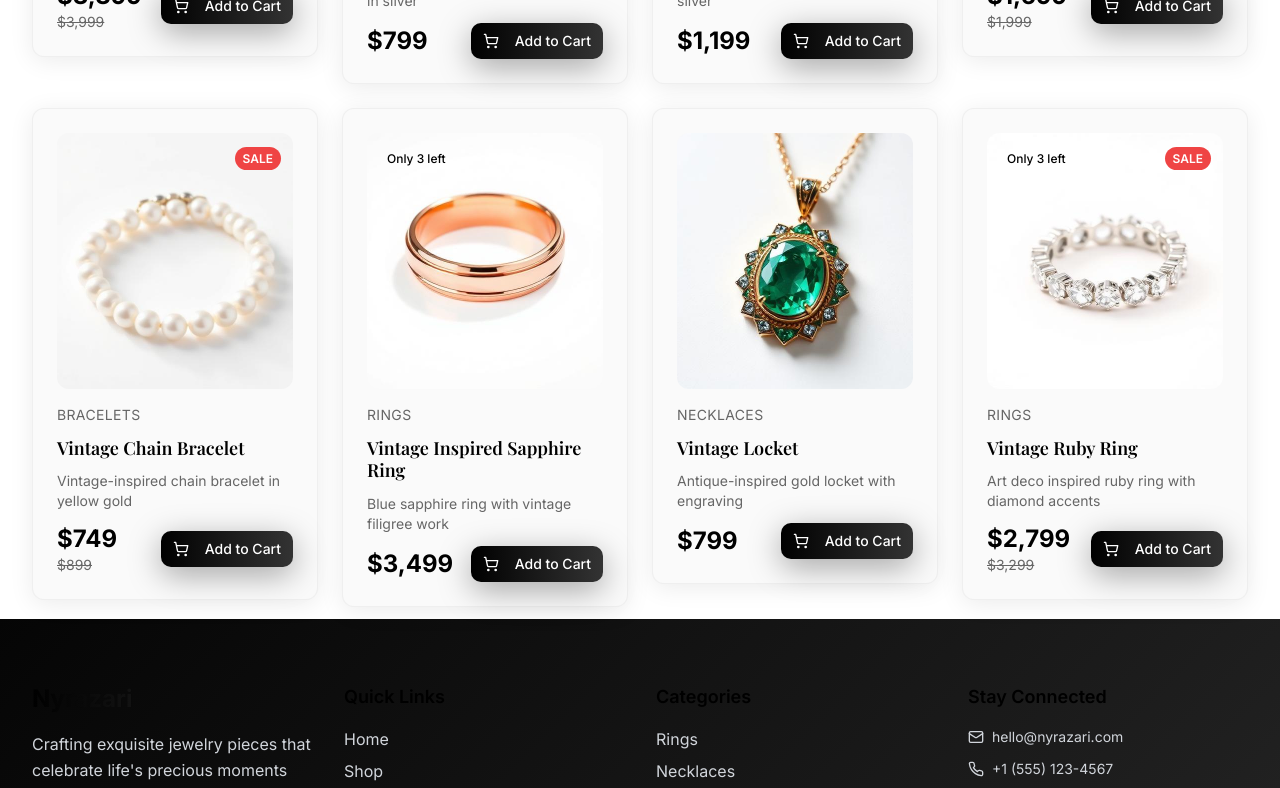
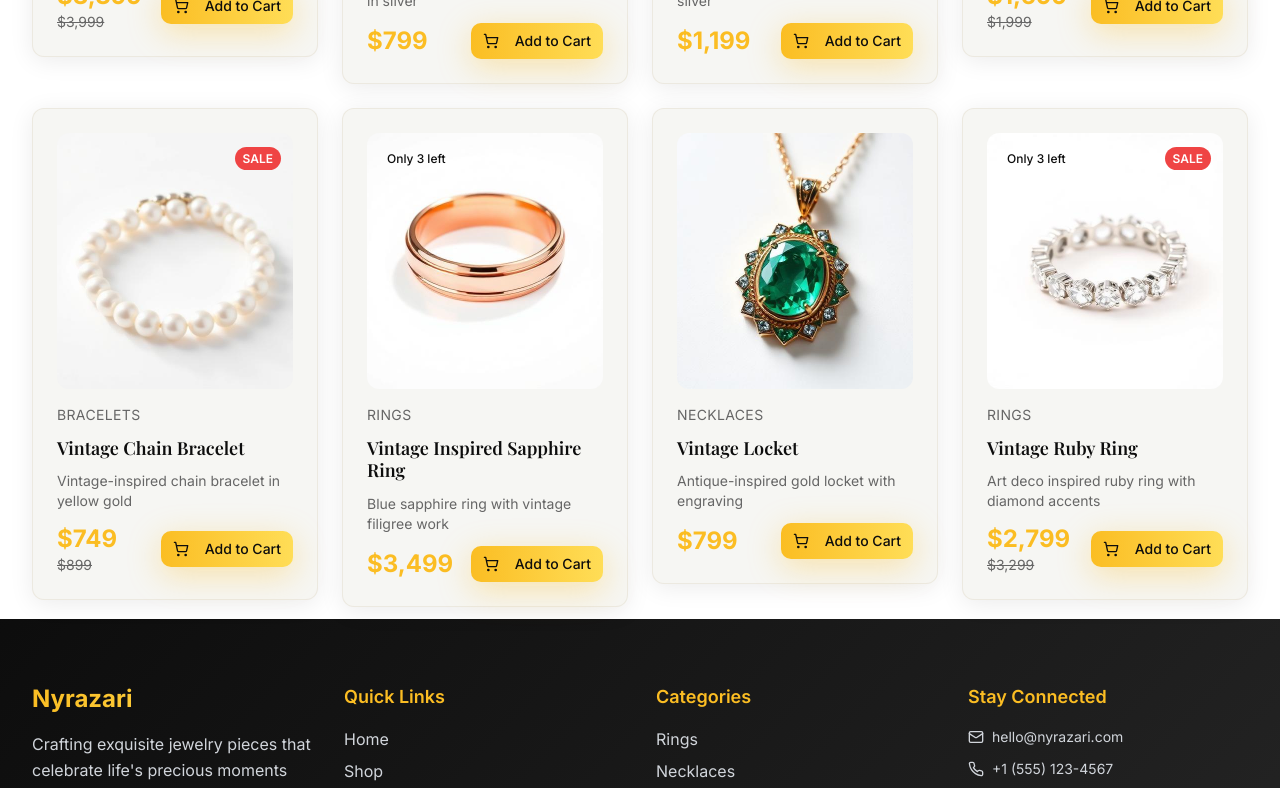
Before and after one commit to rogeeeosbackk/nyrazari-jewel-display, a React (Vite) app: page /shop in a window 1280 px wide. Shown: the part 4980-5768 px from the top of the page. Built offline with nearby package versions, Linux system fonts and the light colour scheme; the HTML template or start-up script is replaced by a standard one.

Commit message:
Refactor: Apply golden and black theme

```diff
--- a/src/components/ProductCard.tsx
+++ b/src/components/ProductCard.tsx
@@ -38,7 +38,7 @@ const ProductCard: React.FC<ProductCardProps> = ({ product, index = 0 }) => {
       <Link to={`/product/${product.id}`}>
         <div className="relative overflow-hidden rounded-lg mb-4">
           <img
-            src={product.image}
+            src={product.images[0]}
             alt={product.name}
             className="w-full h-64 object-cover transition-transform duration-500 group-hover:scale-110"
           />
--- a/src/contexts/CartContext.tsx
+++ b/src/contexts/CartContext.tsx
@@ -5,7 +5,7 @@ export interface Product {
   name: string;
   price: number;
   offerPrice?: number;
-  image: string;
+  images: string[];
   category: string;
   description: string;
   stock: number;
--- a/src/contexts/ProductContext.tsx
+++ b/src/contexts/ProductContext.tsx
@@ -22,7 +22,7 @@ const initialProducts: Product[] = [
     name: 'Diamond Eternity Ring',
     price: 2899,
     offerPrice: 2299,
-    image: '/src/assets/ring-diamond-eternity.jpg',
+    images: ['/src/assets/ring-diamond-eternity.jpg', '/src/assets/ring-diamond-eternity.jpg', '/src/assets/ring-diamond-eternity.jpg'],
     category: 'rings',
     description: 'Exquisite 18k white gold eternity ring featuring brilliant-cut diamonds',
     stock: 5,
@@ -31,7 +31,7 @@ const initialProducts: Product[] = [
     id: '2',
     name: 'Rose Gold Wedding Band',
     price: 799,
-    image: '/src/assets/ring-rose-gold-band.jpg',
+    images: ['/src/assets/ring-rose-gold-band.jpg', '/src/assets/ring-rose-gold-band.jpg', '/src/assets/ring-rose-gold-band.jpg'],
     category: 'rings',
     description: 'Classic rose gold wedding band with subtle texture',
     stock: 15,
@@ -41,7 +41,7 @@ const initialProducts: Product[] = [
     name: 'Vintage Ruby Ring',
     price: 3299,
     offerPrice: 2799,
-    image: '/src/assets/ring-diamond-eternity.jpg',
+    images: ['/src/assets/ring-diamond-eternity.jpg', '/src/assets/ring-diamond-eternity.jpg', '/src/assets/ring-diamond-eternity.jpg'],
     category: 'rings',
     description: 'Art deco inspired ruby ring with diamond accents',
     stock: 3,
@@ -50,7 +50,7 @@ const initialProducts: Product[] = [
     id: '4',
     name: 'Platinum Solitaire',
     price: 4599,
-    image: '/src/assets/ring-rose-gold-band.jpg',
+    images: ['/src/assets/ring-rose-gold-band.jpg', '/src/assets/ring-rose-gold-band.jpg', '/src/assets/ring-rose-gold-band.jpg'],
     category: 'rings',
     description: 'Classic platinum solitaire engagement ring',
     stock: 7,
@@ -60,7 +60,7 @@ const initialProducts: Product[] = [
     name: 'Moonstone Cocktail Ring',
     price: 1299,
     offerPrice: 999,
-    image: '/src/assets/ring-diamond-eternity.jpg',
+    images: ['/src/assets/ring-diamond-eternity.jpg', '/src/assets/ring-diamond-eternity.jpg', '/src/assets/ring-diamond-eternity.jpg'],
     category: 'rings',
     description: 'Statement moonstone ring in yellow gold setting',
     stock: 9,
@@ -69,7 +69,7 @@ const initialProducts: Product[] = [
     id: '6',
     name: 'Tanzanite Cluster Ring',
     price: 2299,
-    image: '/src/assets/ring-rose-gold-band.jpg',
+    images: ['/src/assets/ring-rose-gold-band.jpg', '/src/assets/ring-rose-gold-band.jpg', '/src/assets/ring-rose-gold-band.jpg'],
     category: 'rings',
     description: 'Unique tanzanite cluster design in white gold',
     stock: 4,
@@ -79,7 +79,7 @@ const initialProducts: Product[] = [
     name: 'Opal Anniversary Band',
     price: 1599,
     offerPrice: 1299,
-    image: '/src/assets/ring-diamond-eternity.jpg',
+    images: ['/src/assets/ring-diamond-eternity.jpg', '/src/assets/ring-diamond-eternity.jpg', '/src/assets/ring-diamond-eternity.jpg'],
     category: 'rings',
     description: 'Delicate opal anniversary band with milgrain details',
     stock: 8,
@@ -88,7 +88,7 @@ const initialProducts: Product[] = [
     id: '8',
     name: 'Black Diamond Ring',
     price: 1899,
-    image: '/src/assets/ring-rose-gold-band.jpg',
+    images: ['/src/assets/ring-rose-gold-band.jpg', '/src/assets/ring-rose-gold-band.jpg', '/src/assets/ring-rose-gold-band.jpg'],
     category: 'rings',
     description: 'Modern black diamond ring in rose gold',
     stock: 6,
@@ -98,7 +98,7 @@ const initialProducts: Product[] = [
     name: 'Emerald Cut Aquamarine Ring',
     price: 2799,
     offerPrice: 2399,
-    image: '/src/assets/ring-diamond-eternity.jpg',
+    images: ['/src/assets/ring-diamond-eternity.jpg', '/src/assets/ring-diamond-eternity.jpg', '/src/assets/ring-diamond-eternity.jpg'],
     category: 'rings',
     description: 'Stunning emerald cut aquamarine with diamond halo',
     stock: 5,
@@ -107,7 +107,7 @@ const initialProducts: Product[] = [
     id: '10',
     name: 'Vintage Inspired Sapphire Ring',
     price: 3499,
-    image: '/src/assets/ring-rose-gold-band.jpg',
+    images: ['/src/assets/ring-rose-gold-band.jpg', '/src/assets/ring-rose-gold-band.jpg', '/src/assets/ring-rose-gold-band.jpg'],
     category: 'rings',
     description: 'Blue sapphire ring with vintage filigree work',
     stock: 3,
@@ -119,7 +119,7 @@ const initialProducts: Product[] = [
     name: 'Gold Chain Necklace',
     price: 1599,
     offerPrice: 1299,
-    image: '/src/assets/necklace-gold-chain.jpg',
+    images: ['/src/assets/necklace-gold-chain.jpg', '/src/assets/necklace-gold-chain.jpg', '/src/assets/necklace-gold-chain.jpg'],
     category: 'necklaces',
     description: 'Luxurious 14k gold chain necklace with adjustable length',
     stock: 8,
@@ -128,7 +128,7 @@ const initialProducts: Product[] = [
     id: '12',
     name: 'Emerald Pendant Necklace',
     price: 2199,
-    image: '/src/assets/necklace-emerald-pendant.jpg',
+    images: ['/src/assets/necklace-emerald-pendant.jpg', '/src/assets/necklace-emerald-pendant.jpg', '/src/assets/necklace-emerald-pendant.jpg'],
     category: 'necklaces',
     description: 'Stunning emerald pendant on delicate gold chain',
     stock: 4,
@@ -138,7 +138,7 @@ const initialProducts: Product[] = [
     name: 'Diamond Solitaire Pendant',
     price: 1899,
     offerPrice: 1599,
-    image: '/src/assets/necklace-gold-chain.jpg',
+    images: ['/src/assets/necklace-gold-chain.jpg', '/src/assets/necklace-gold-chain.jpg', '/src/assets/necklace-gold-chain.jpg'],
     category: 'necklaces',
     description: 'Classic diamond solitaire pendant in white gold',
     stock: 12,
@@ -147,7 +147,7 @@ const initialProducts: Product[] = [
     id: '14',
     name: 'Pearl Strand Necklace',
     price: 899,
-    image: '/src/assets/necklace-emerald-pendant.jpg',
+    images: ['/src/assets/necklace-emerald-pendant.jpg', '/src/assets/necklace-emerald-pendant.jpg', '/src/assets/necklace-emerald-pendant.jpg'],
     category: 'necklaces',
     description: 'Cultured pearl strand with gold clasp',
     stock: 15,
@@ -157,7 +157,7 @@ const initialProducts: Product[] = [
     name: 'Layered Gold Chains',
     price: 699,
     offerPrice: 549,
-    image: '/src/assets/necklace-gold-chain.jpg',
+    images: ['/src/assets/necklace-gold-chain.jpg', '/src/assets/necklace-gold-chain.jpg', '/src/assets/necklace-gold-chain.jpg'],
     category: 'necklaces',
     description: 'Trendy layered gold chain set',
     stock: 20,
@@ -166,7 +166,7 @@ const initialProducts: Product[] = [
     id: '16',
     name: 'Ruby Heart Pendant',
     price: 1499,
-    image: '/src/assets/necklace-emerald-pendant.jpg',
+    images: ['/src/assets/necklace-emerald-pendant.jpg', '/src/assets/necklace-emerald-pendant.jpg', '/src/assets/necklace-emerald-pendant.jpg'],
     category: 'necklaces',
     description: 'Romantic ruby heart pendant with diamond accent',
     stock: 7,
@@ -176,7 +176,7 @@ const initialProducts: Product[] = [
     name: 'Sapphire Bar Necklace',
     price: 1299,
     offerPrice: 1099,
-    image: '/src/assets/necklace-gold-chain.jpg',
+    images: ['/src/assets/necklace-gold-chain.jpg', '/src/assets/necklace-gold-chain.jpg', '/src/assets/necklace-gold-chain.jpg'],
     category: 'necklaces',
     description: 'Modern sapphire bar pendant on delicate chain',
     stock: 10,
@@ -185,7 +185,7 @@ const initialProducts: Product[] = [
     id: '18',
     name: 'Vintage Locket',
     price: 799,
-    image: '/src/assets/necklace-emerald-pendant.jpg',
+    images: ['/src/assets/necklace-emerald-pendant.jpg', '/src/assets/necklace-emerald-pendant.jpg', '/src/assets/necklace-emerald-pendant.jpg'],
     category: 'necklaces',
     description: 'Antique-inspired gold locket with engraving',
     stock: 6,
@@ -195,7 +195,7 @@ const initialProducts: Product[] = [
     name: 'Tennis Diamond Necklace',
     price: 3999,
     offerPrice: 3399,
-    image: '/src/assets/necklace-gold-chain.jpg',
+    images: ['/src/assets/necklace-gold-chain.jpg', '/src/assets/necklace-gold-chain.jpg', '/src/assets/necklace-gold-chain.jpg'],
     category: 'necklaces',
     description: 'Luxurious tennis diamond necklace',
     stock: 2,
@@ -204,7 +204,7 @@ const initialProducts: Product[] = [
     id: '20',
     name: 'Turquoise Statement Necklace',
     price: 1199,
-    image: '/src/assets/necklace-emerald-pendant.jpg',
+    images: ['/src/assets/necklace-emerald-pendant.jpg', '/src/assets/necklace-emerald-pendant.jpg', '/src/assets/necklace-emerald-pendant.jpg'],
     category: 'necklaces',
     description: 'Bold turquoise statement piece in silver',
     stock: 8,
@@ -216,7 +216,7 @@ const initialProducts: Product[] = [
     name: 'Pearl Tennis Bracelet',
     price: 899,
     offerPrice: 699,
-    image: '/src/assets/bracelet-pearl-tennis.jpg',
+    images: ['/src/assets/bracelet-pearl-tennis.jpg', '/src/assets/bracelet-pearl-tennis.jpg', '/src/assets/bracelet-pearl-tennis.jpg'],
     category: 'bracelets',
     description: 'Elegant freshwater pearl tennis bracelet with gold clasp',
     stock: 12,
@@ -225,7 +225,7 @@ const initialProducts: Product[] = [
     id: '22',
     name: 'Diamond Tennis Bracelet',
     price: 2999,
-    image: '/src/assets/bracelet-pearl-tennis.jpg',
+    images: ['/src/assets/bracelet-pearl-tennis.jpg', '/src/assets/bracelet-pearl-tennis.jpg', '/src/assets/bracelet-pearl-tennis.jpg'],
     category: 'bracelets',
     description: 'Classic diamond tennis bracelet in white gold',
     stock: 5,
@@ -235,7 +235,7 @@ const initialProducts: Product[] = [
     name: 'Gold Bangle Set',
     price: 699,
     offerPrice: 549,
-    image: '/src/assets/bracelet-pearl-tennis.jpg',
+    images: ['/src/assets/bracelet-pearl-tennis.jpg', '/src/assets/bracelet-pearl-tennis.jpg', '/src/assets/bracelet-pearl-tennis.jpg'],
     category: 'bracelets',
     description: 'Set of three gold bangles in different textures',
     stock: 18,
@@ -244,7 +244,7 @@ const initialProducts: Product[] = [
     id: '24',
     name: 'Charm Bracelet',
     price: 599,
-    image: '/src/assets/bracelet-pearl-tennis.jpg',
+    images: ['/src/assets/bracelet-pearl-tennis.jpg', '/src/assets/bracelet-pearl-tennis.jpg', '/src/assets/bracelet-pearl-tennis.jpg'],
     category: 'bracelets',
     description: 'Silver charm bracelet with starter charms',
     stock: 25,
@@ -254,7 +254,7 @@ const initialProducts: Product[] = [
     name: 'Emerald Line Bracelet',
     price: 1999,
     offerPrice: 1699,
-    image: '/src/assets/bracelet-pearl-tennis.jpg',
+    images: ['/src/assets/bracelet-pearl-tennis.jpg', '/src/assets/bracelet-pearl-tennis.jpg', '/src/assets/bracelet-pearl-tennis.jpg'],
     category: 'bracelets',
     description: 'Emerald line bracelet with diamond accents',
     stock: 6,
@@ -263,7 +263,7 @@ const initialProducts: Product[] = [
     id: '26',
     name: 'Rose Gold Cuff',
     price: 799,
-    image: '/src/assets/bracelet-pearl-tennis.jpg',
+    images: ['/src/assets/bracelet-pearl-tennis.jpg', '/src/assets/bracelet-pearl-tennis.jpg', '/src/assets/bracelet-pearl-tennis.jpg'],
     category: 'bracelets',
     description: 'Hammered rose gold cuff bracelet',
     stock: 14,
@@ -273,7 +273,7 @@ const initialProducts: Product[] = [
     name: 'Sapphire Tennis Bracelet',
     price: 2299,
     offerPrice: 1899,
-    image: '/src/assets/bracelet-pearl-tennis.jpg',
+    images: ['/src/assets/bracelet-pearl-tennis.jpg', '/src/assets/bracelet-pearl-tennis.jpg', '/src/assets/bracelet-pearl-tennis.jpg'],
     category: 'bracelets',
     description: 'Blue sapphire tennis bracelet in platinum',
     stock: 4,
@@ -282,7 +282,7 @@ const initialProducts: Product[] = [
     id: '28',
     name: 'Leather Cord Bracelet',
     price: 299,
-    image: '/src/assets/bracelet-pearl-tennis.jpg',
+    images: ['/src/assets/bracelet-pearl-tennis.jpg', '/src/assets/bracelet-pearl-tennis.jpg', '/src/assets/bracelet-pearl-tennis.jpg'],
     category: 'bracelets',
     description: 'Leather cord bracelet with gold closure',
     stock: 30,
@@ -292,7 +292,7 @@ const initialProducts: Product[] = [
     name: 'Vintage Chain Bracelet',
     price: 899,
     offerPrice: 749,
-    image: '/src/assets/bracelet-pearl-tennis.jpg',
+    images: ['/src/assets/bracelet-pearl-tennis.jpg', '/src/assets/bracelet-pearl-tennis.jpg', '/src/assets/bracelet-pearl-tennis.jpg'],
     category: 'bracelets',
     description: 'Vintage-inspired chain bracelet in yellow gold',
     stock: 11,
@@ -301,7 +301,7 @@ const initialProducts: Product[] = [
     id: '30',
     name: 'Gemstone Beaded Bracelet',
     price: 499,
-    image: '/src/assets/bracelet-pearl-tennis.jpg',
+    images: ['/src/assets/bracelet-pearl-tennis.jpg', '/src/assets/bracelet-pearl-tennis.jpg', '/src/assets/bracelet-pearl-tennis.jpg'],
     category: 'bracelets',
     description: 'Mixed gemstone beaded bracelet with gold accents',
     stock: 20,
@@ -313,7 +313,7 @@ const initialProducts: Product[] = [
     name: 'Sapphire Stud Earrings',
     price: 1299,
     offerPrice: 1099,
-    image: '/src/assets/earrings-sapphire-studs.jpg',
+    images: ['/src/assets/earrings-sapphire-studs.jpg', '/src/assets/earrings-sapphire-studs.jpg', '/src/assets/earrings-sapphire-studs.jpg'],
     category: 'earrings',
     description: 'Beautiful blue sapphire stud earrings set in platinum',
     stock: 6,
@@ -322,7 +322,7 @@ const initialProducts: Product[] = [
     id: '32',
     name: 'Diamond Drop Earrings',
     price: 1899,
-    image: '/src/assets/earrings-sapphire-studs.jpg',
+    images: ['/src/assets/earrings-sapphire-studs.jpg', '/src/assets/earrings-sapphire-studs.jpg', '/src/assets/earrings-sapphire-studs.jpg'],
     category: 'earrings',
     description: 'Elegant diamond drop earrings in white gold',
     stock: 8,
@@ -332,7 +332,7 @@ const initialProducts: Product[] = [
     name: 'Pearl Hoop Earrings',
     price: 699,
     offerPrice: 549,
-    image: '/src/assets/earrings-sapphire-studs.jpg',
+    images: ['/src/assets/earrings-sapphire-studs.jpg', '/src/assets/earrings-sapphire-studs.jpg', '/src/assets/earrings-sapphire-studs.jpg'],
     category: 'earrings',
     description: 'Freshwater pearl hoop earrings in gold',
     stock: 15,
@@ -341,7 +341,7 @@ const initialProducts: Product[] = [
     id: '34',
     name: 'Ruby Chandelier Earrings',
     price: 2499,
-    image: '/src/assets/earrings-sapphire-studs.jpg',
+    images: ['/src/assets/earrings-sapphire-studs.jpg', '/src/assets/earrings-sapphire-studs.jpg', '/src/assets/earrings-sapphire-studs.jpg'],
     category: 'earrings',
     description: 'Statement ruby chandelier earrings',
     stock: 3,
@@ -351,7 +351,7 @@ const initialProducts: Product[] = [
     name: 'Gold Geometric Studs',
     price: 399,
     offerPrice: 299,
-    image: '/src/assets/earrings-sapphire-studs.jpg',
+    images: ['/src/assets/earrings-sapphire-studs.jpg', '/src/assets/earrings-sapphire-studs.jpg', '/src/assets/earrings-sapphire-studs.jpg'],
     category: 'earrings',
     description: 'Modern geometric stud earrings in gold',
     stock: 22,
@@ -360,7 +360,7 @@ const initialProducts: Product[] = [
     id: '36',
     name: 'Emerald Huggie Hoops',
     price: 1599,
-    image: '/src/assets/earrings-sapphire-studs.jpg',
+    images: ['/src/assets/earrings-sapphire-studs.jpg', '/src/assets/earrings-sapphire-studs.jpg', '/src/assets/earrings-sapphire-studs.jpg'],
     category: 'earrings',
     description: 'Emerald huggie hoop earrings in white gold',
     stock: 7,
@@ -370,7 +370,7 @@ const initialProducts: Product[] = [
     name: 'Vintage Art Deco Earrings',
     price: 1999,
     offerPrice: 1699,
-    image: '/src/assets/earrings-sapphire-studs.jpg',
+    images: ['/src/assets/earrings-sapphire-studs.jpg', '/src/assets/earrings-sapphire-studs.jpg', '/src/assets/earrings-sapphire-studs.jpg'],
     category: 'earrings',
     description: 'Art deco inspired vintage earrings',
     stock: 4,
@@ -379,7 +379,7 @@ const initialProducts: Product[] = [
     id: '38',
     name: 'Opal Dangle Earrings',
     price: 899,
-    image: '/src/assets/earrings-sapphire-studs.jpg',
+    images: ['/src/assets/earrings-sapphire-studs.jpg', '/src/assets/earrings-sapphire-studs.jpg', '/src/assets/earrings-sapphire-studs.jpg'],
     category: 'earrings',
     description: 'Opal dangle earrings with gold setting',
     stock: 9,
@@ -389,7 +389,7 @@ const initialProducts: Product[] = [
     name: 'Diamond Cluster Studs',
     price: 1699,
     offerPrice: 1399,
-    image: '/src/assets/earrings-sapphire-studs.jpg',
+    images: ['/src/assets/earrings-sapphire-studs.jpg', '/src/assets/earrings-sapphire-studs.jpg', '/src/assets/earrings-sapphire-studs.jpg'],
     category: 'earrings',
     description: 'Diamond cluster stud earrings',
     stock: 12,
@@ -398,7 +398,7 @@ const initialProducts: Product[] = [
     id: '40',
     name: 'Turquoise Statement Earrings',
     price: 799,
-    image: '/src/assets/earrings-sapphire-studs.jpg',
+    images: ['/src/assets/earrings-sapphire-studs.jpg', '/src/assets/earrings-sapphire-studs.jpg', '/src/assets/earrings-sapphire-studs.jpg'],
     category: 'earrings',
     description: 'Bold turquoise statement earrings in silver',
     stock: 6,
@@ -413,7 +413,13 @@ export const ProductProvider: React.FC<{ children: React.ReactNode }> = ({ child
     const savedProducts = localStorage.getItem('nyrazari-products');
     if (savedProducts) {
       try {
-        setProducts(JSON.parse(savedProducts));
+        const parsed = JSON.parse(savedProducts);
+        // Migrate old single image format to images array
+        const migrated = parsed.map((p: any) => ({
+          ...p,
+          images: p.images || (p.image ? [p.image, p.image, p.image] : [])
+        }));
+        setProducts(migrated);
       } catch (error) {
         console.error('Error loading products from localStorage:', error);
         setProducts(initialProducts);
--- a/src/index.css
+++ b/src/index.css
@@ -6,42 +6,42 @@
 
 @layer base {
   :root {
-    /* Black & White Color Palette */
+    /* Golden & Black Color Palette */
     --background: 0 0% 100%;
-    --foreground: 0 0% 0%;
+    --foreground: 0 0% 5%;
 
-    /* Black Brand Colors */
-    --primary: 0 0% 0%;              /* Pure Black */
-    --primary-foreground: 0 0% 100%;
-    --primary-glow: 0 0% 20%;        /* Dark Gray */
+    /* Golden Brand Colors */
+    --primary: 43 96% 56%;           /* Rich Gold */
+    --primary-foreground: 0 0% 5%;
+    --primary-glow: 48 100% 67%;     /* Bright Gold */
 
-    --secondary: 0 0% 98%;           /* Off White */
-    --secondary-foreground: 0 0% 0%;
+    --secondary: 0 0% 8%;            /* Deep Black */
+    --secondary-foreground: 43 96% 56%;
 
-    --accent: 0 0% 85%;              /* Light Gray */
-    --accent-foreground: 0 0% 0%;
+    --accent: 43 74% 66%;            /* Light Gold */
+    --accent-foreground: 0 0% 5%;
 
     /* Card & Surface Colors */
     --card: 0 0% 100%;
-    --card-foreground: 0 0% 0%;
-    --card-luxury: 0 0% 98%;         /* Off White */
+    --card-foreground: 0 0% 5%;
+    --card-luxury: 45 15% 96%;       /* Cream */
 
     /* Interactive States */
-    --muted: 0 0% 95%;
+    --muted: 45 20% 95%;
     --muted-foreground: 0 0% 40%;
 
-    --border: 0 0% 90%;
-    --input: 0 0% 95%;
-    --ring: 0 0% 0%;
+    --border: 43 30% 85%;
+    --input: 45 30% 95%;
+    --ring: 43 96% 56%;
 
-    /* Black & White Gradients */
-    --gradient-gold: linear-gradient(135deg, hsl(0 0% 0%) 0%, hsl(0 0% 20%) 100%);
-    --gradient-luxury: linear-gradient(135deg, hsl(0 0% 100%) 0%, hsl(0 0% 98%) 100%);
-    --gradient-hero: linear-gradient(135deg, hsl(0 0% 2%) 0%, hsl(0 0% 15%) 100%);
+    /* Golden Gradients */
+    --gradient-gold: linear-gradient(135deg, hsl(43 96% 56%) 0%, hsl(48 100% 67%) 100%);
+    --gradient-luxury: linear-gradient(135deg, hsl(0 0% 100%) 0%, hsl(45 15% 96%) 100%);
+    --gradient-hero: linear-gradient(135deg, hsl(0 0% 5%) 0%, hsl(0 0% 15%) 100%);
 
     /* Elegant Shadows */
-    --shadow-luxury: 0 20px 40px -12px hsl(0 0% 0% / 0.25);
-    --shadow-gold: 0 8px 32px hsl(0 0% 0% / 0.35);
+    --shadow-luxury: 0 20px 40px -12px hsl(43 96% 56% / 0.25);
+    --shadow-gold: 0 8px 32px hsl(43 96% 56% / 0.35);
     --shadow-soft: 0 4px 24px hsl(0 0% 0% / 0.08);
 
     /* Animations */
@@ -67,30 +67,30 @@
     --sidebar-ring: 217.2 91.2% 59.8%;
   }
 
-  /* Dark mode (black & white theme) */
+  /* Dark mode (golden & black theme) */
   .dark {
-    --background: 0 0% 2%;
-    --foreground: 0 0% 95%;
+    --background: 0 0% 5%;
+    --foreground: 43 96% 56%;
 
-    --primary: 0 0% 100%;
-    --primary-foreground: 0 0% 0%;
+    --primary: 43 96% 56%;
+    --primary-foreground: 0 0% 5%;
 
-    --secondary: 0 0% 8%;
-    --secondary-foreground: 0 0% 95%;
+    --secondary: 0 0% 15%;
+    --secondary-foreground: 43 96% 56%;
 
-    --accent: 0 0% 85%;
-    --accent-foreground: 0 0% 0%;
+    --accent: 43 74% 66%;
+    --accent-foreground: 0 0% 5%;
 
-    --card: 0 0% 4%;
-    --card-foreground: 0 0% 95%;
-    --card-luxury: 0 0% 8%;
+    --card: 0 0% 8%;
+    --card-foreground: 43 96% 56%;
+    --card-luxury: 0 0% 12%;
 
-    --muted: 0 0% 8%;
-    --muted-foreground: 0 0% 60%;
+    --muted: 0 0% 15%;
+    --muted-foreground: 43 74% 66%;
 
-    --border: 0 0% 15%;
-    --input: 0 0% 8%;
-    --ring: 0 0% 100%;
+    --border: 0 0% 20%;
+    --input: 0 0% 12%;
+    --ring: 43 96% 56%;
   }
 }
 
--- a/src/pages/Cart.tsx
+++ b/src/pages/Cart.tsx
@@ -99,7 +99,7 @@ const Cart: React.FC = () => {
                   {/* Product Image */}
                   <div className="w-full md:w-32 h-48 md:h-32 rounded-lg overflow-hidden bg-gray-50">
                     <img
-                      src={item.image}
+                      src={item.images[0]}
                       alt={item.name}
                       className="w-full h-full object-cover"
                     />
--- a/src/pages/ProductDetail.tsx
+++ b/src/pages/ProductDetail.tsx
@@ -44,8 +44,7 @@ const ProductDetail: React.FC = () => {
     });
   };
 
-  // Mock additional images for gallery
-  const productImages = [product.image, product.image, product.image];
+  const productImages = product.images || [];
 
   return (
     <div className="min-h-screen py-8">
--- a/src/pages/Shop.tsx
+++ b/src/pages/Shop.tsx
@@ -173,7 +173,7 @@ const Shop: React.FC = () => {
                 ) : (
                   <div className="card-luxury p-6 flex flex-col md:flex-row gap-6 items-center">
                     <img
-                      src={product.image}
+                      src={product.images[0]}
                       alt={product.name}
                       className="w-32 h-32 object-cover rounded-lg"
                     />
```
Also changed, not shown: src/pages/Admin.tsx (+65 -26 lines).
